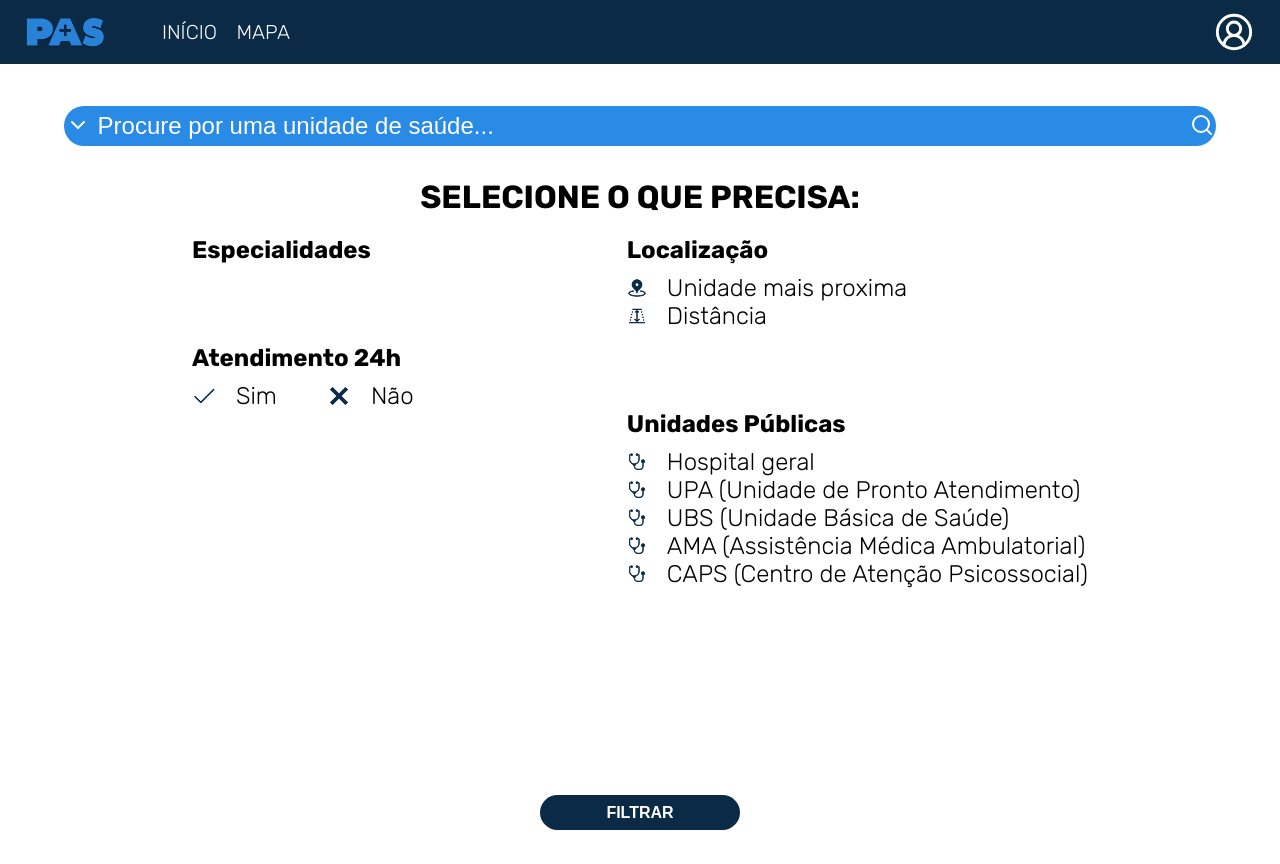
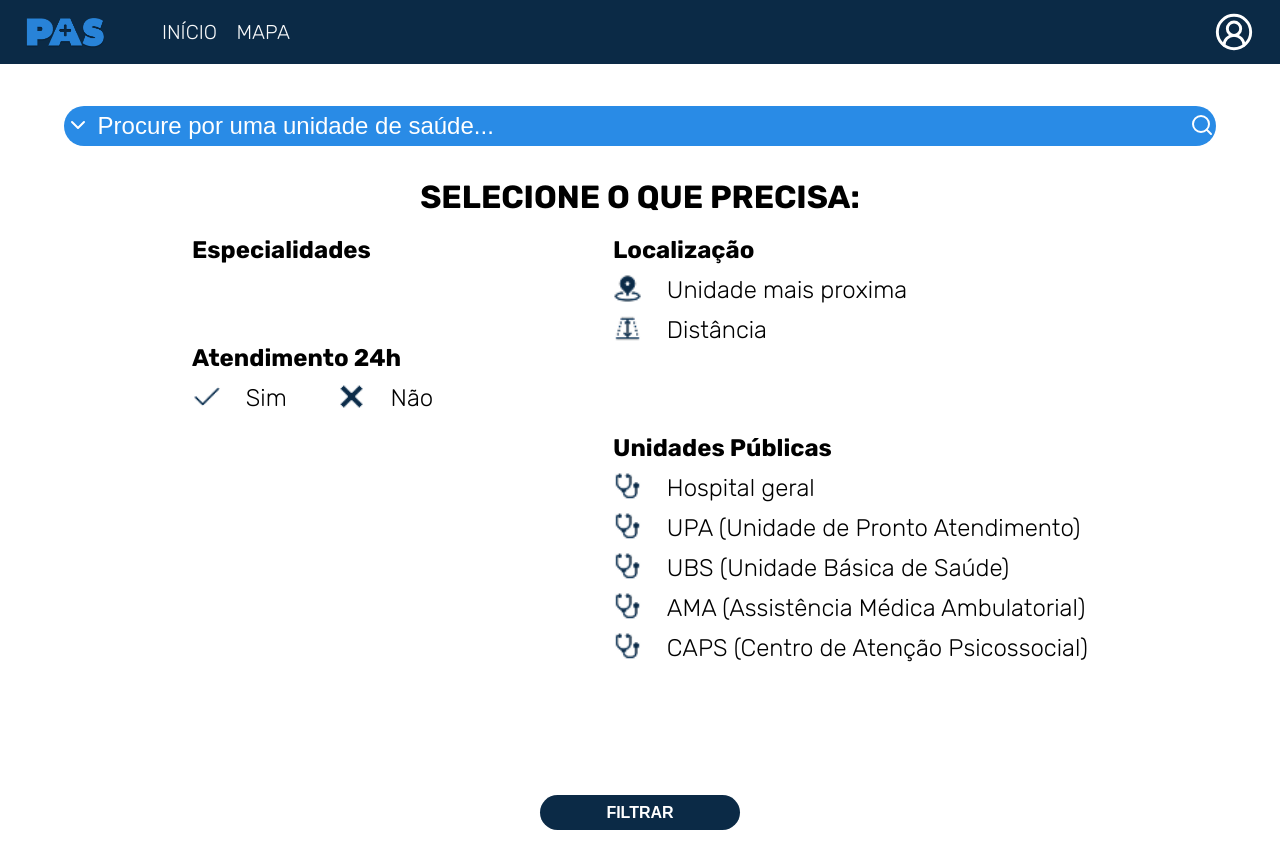
Before and after one commit to niiccholas/senai-tcc-pas, a Next.js app: page /filtro in a window 1280 px wide. Built offline with nearby package versions, Linux system fonts and the light colour scheme; no server answers.

Commit message:
feat: css da lista dos filtros atualizado

```diff
--- a/app/components/iconText/IconText.module.css
+++ b/app/components/iconText/IconText.module.css
@@ -2,22 +2,22 @@
     display: flex;
     flex-direction: row;
     max-width: 500px;
-    height: auto;
+    height: 4vh;
     width: auto;
-    justify-content: start;
-    align-items: center;
-    gap: 20px;
+    justify-content: flex-start;
+    gap: 25px;
+    cursor: pointer;
+    margin-bottom: 1vh;
 
 }
 
 .icontext img{
-    size: 20px;
+    height: 90%;
 }
 
 .icontext span{
     width: auto;
-    height: 100%;
-    font-size: 24px;
+    font-size: 1.5rem;
     font-weight: lighter;
-    cursor: pointer;
+    align-self: center;
 }
--- a/app/filtro/page.module.css
+++ b/app/filtro/page.module.css
@@ -67,6 +67,8 @@
     gap: 10px;
 }
 
+
+
 .optionRow ul {
     display: flex;
     flex-direction: row;
```
